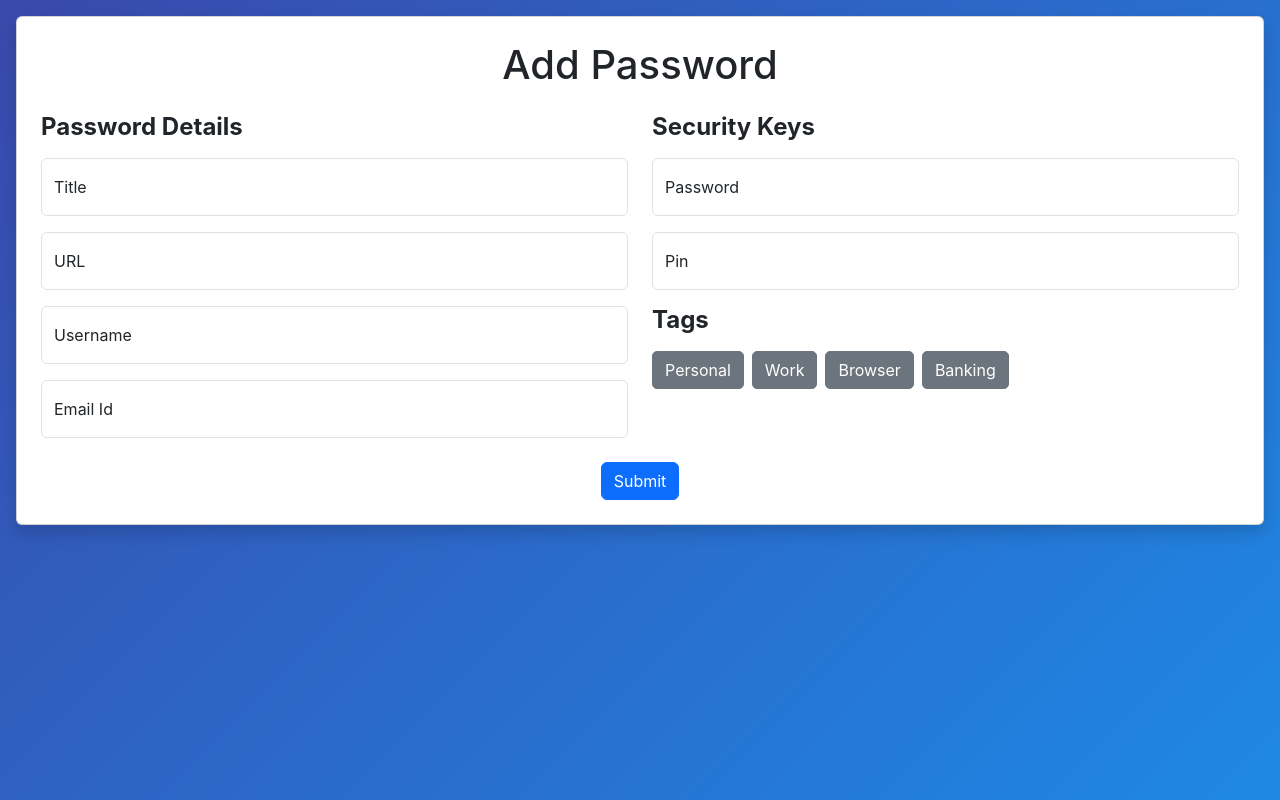
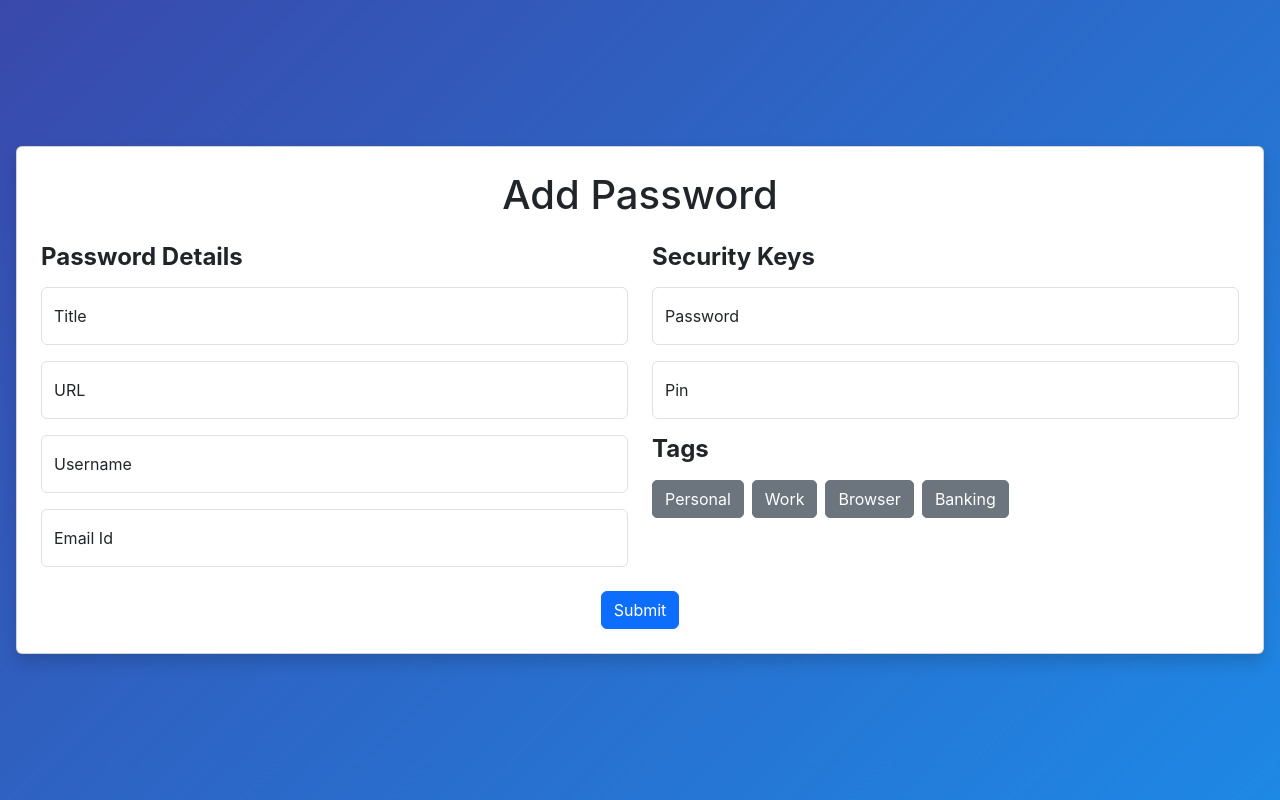
Before and after one commit to Sandeep03edu/PasswordManager, a React (Create React App) app in the folder frontend/: page /credential/addPassword in a window 1280 px wide. Built offline with nearby package versions, Linux system fonts and the light colour scheme.

Commit message:
Centered Add password form

```diff
--- a/frontend/src/components/credentials/AddPasswordPage.js
+++ b/frontend/src/components/credentials/AddPasswordPage.js
@@ -35,14 +35,18 @@ const AddPasswordPage = () => {
       className="container-fluid p-3"
       style={{
         background: "linear-gradient(135deg, #3949ab, #1e88e5)",
-        minHeight: "100vh",
+          minHeight: "100vh",
+          display: "flex",
+          flexDirection: "column",
+        justifyContent:"center"
       }}
     >
       <div
-        className="justify-content-center"
+        className=""
         style={{
           height: "100%",
           width: "100%",
+
         }}
       >
         <div>
```
